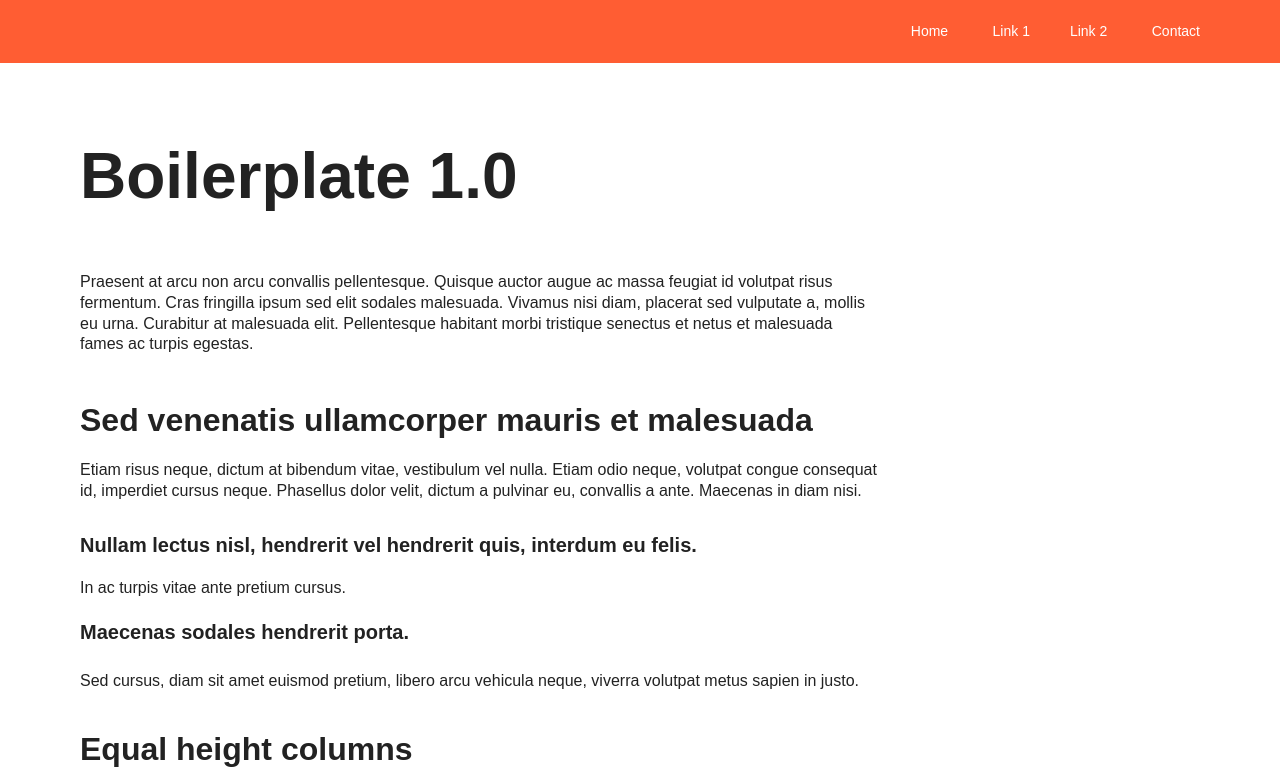
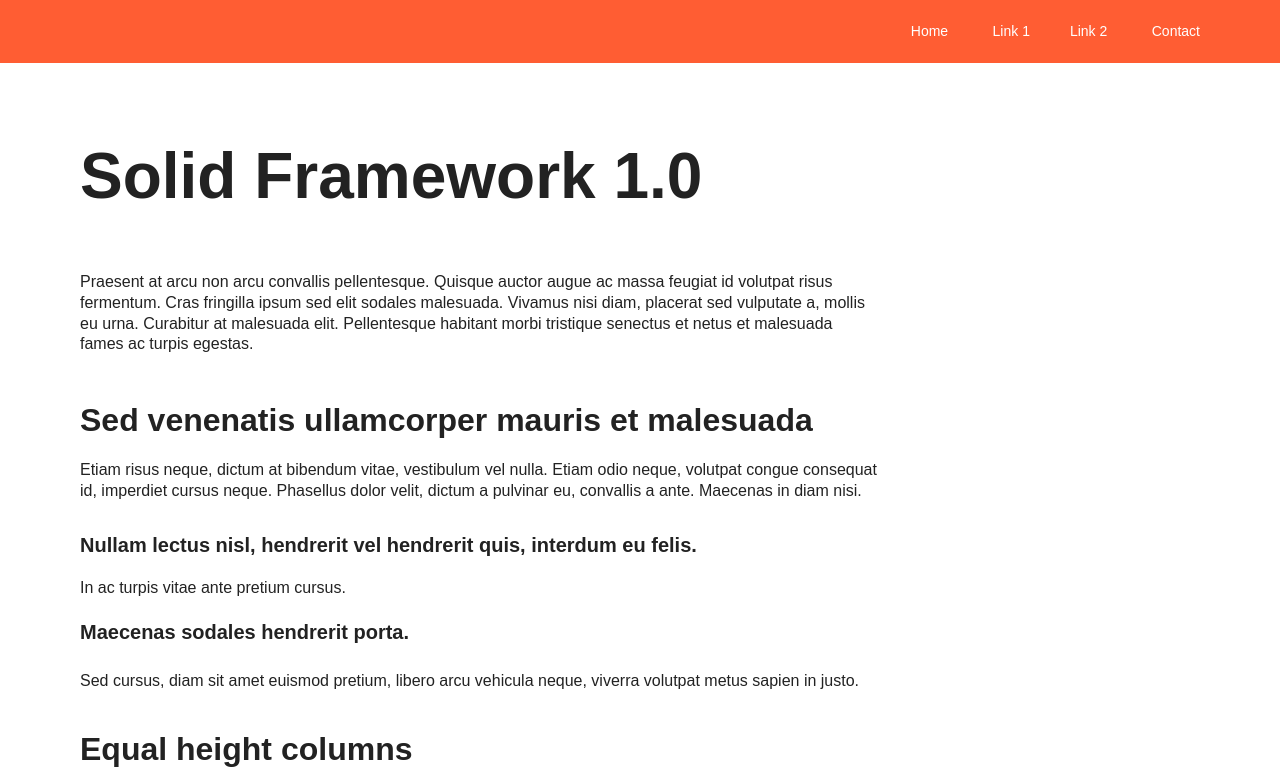
Before and after one commit to vanhoog/Solid, a website: page src/Package/public/index.html in a window 1280 px wide. Shown: the top 770 px of the page. Drawn offline with nearby package versions, Linux system fonts and the light colour scheme.

Commit message:
Chore: text change

```diff
--- a/src/Package/public/index.html
+++ b/src/Package/public/index.html
@@ -3,7 +3,7 @@
 <html lang="nl">
 	<head>
 		<meta charset="utf-8">
-		<title>Boilerplate</title>
+		<title>Solid Framework</title>
 		<meta name="description" content="">
 		<meta name="author" content="Dylan Hoogenboom">
 		<meta name="viewport" content="width=device-width, initial-scale=1, minimum-scale=1, maximum-scale=1">
@@ -17,7 +17,7 @@
 			<div class="o-page">
 				<div class="o-content  o-section-main">
 					<div class="u-readable">
-						<h1>Boilerplate 1.0</h1>
+						<h1>Solid Framework 1.0</h1>
 						<p>
 							Praesent at arcu non arcu convallis pellentesque.
 							Quisque auctor augue ac massa feugiat id volutpat risus fermentum.
```
